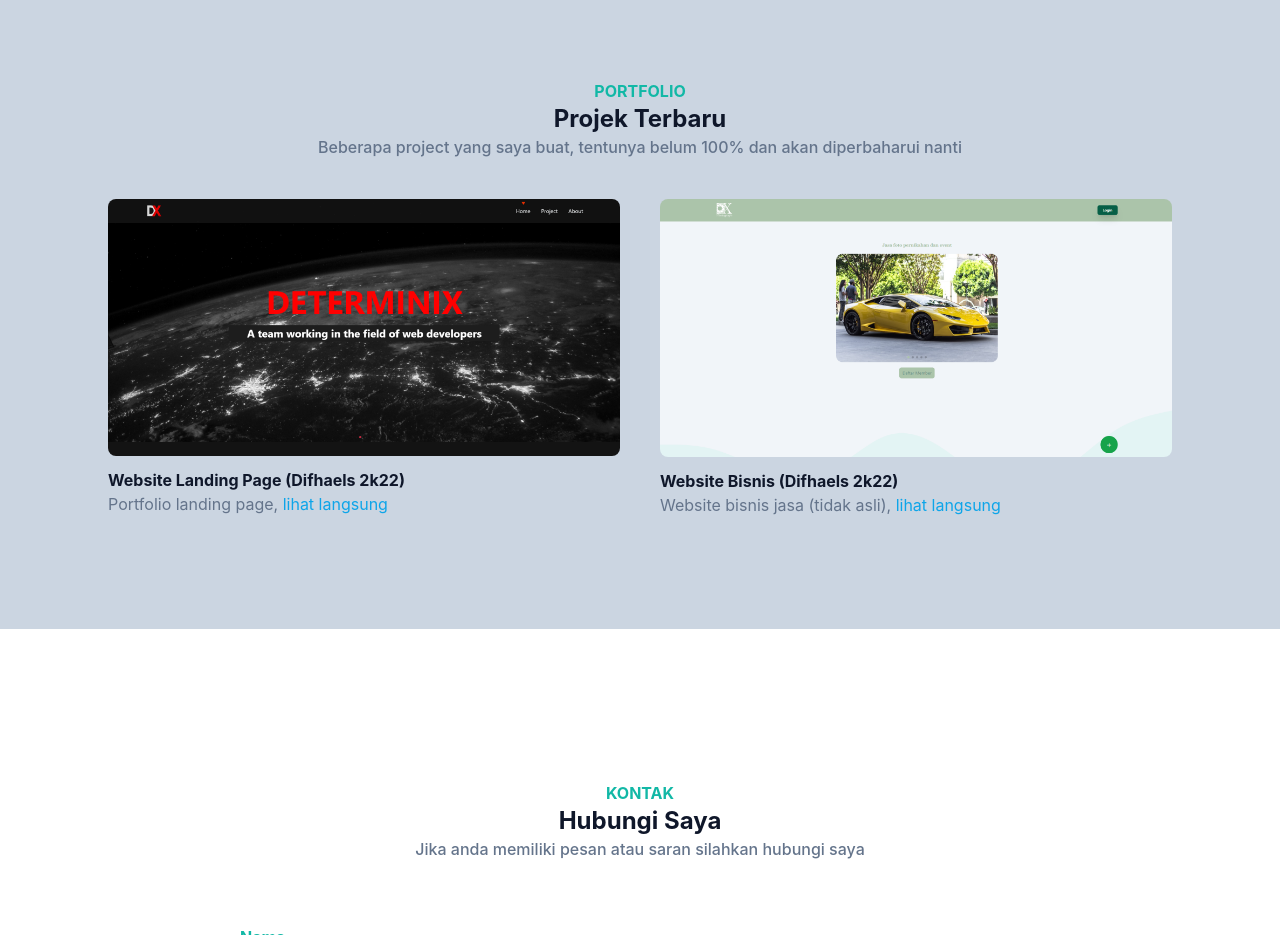
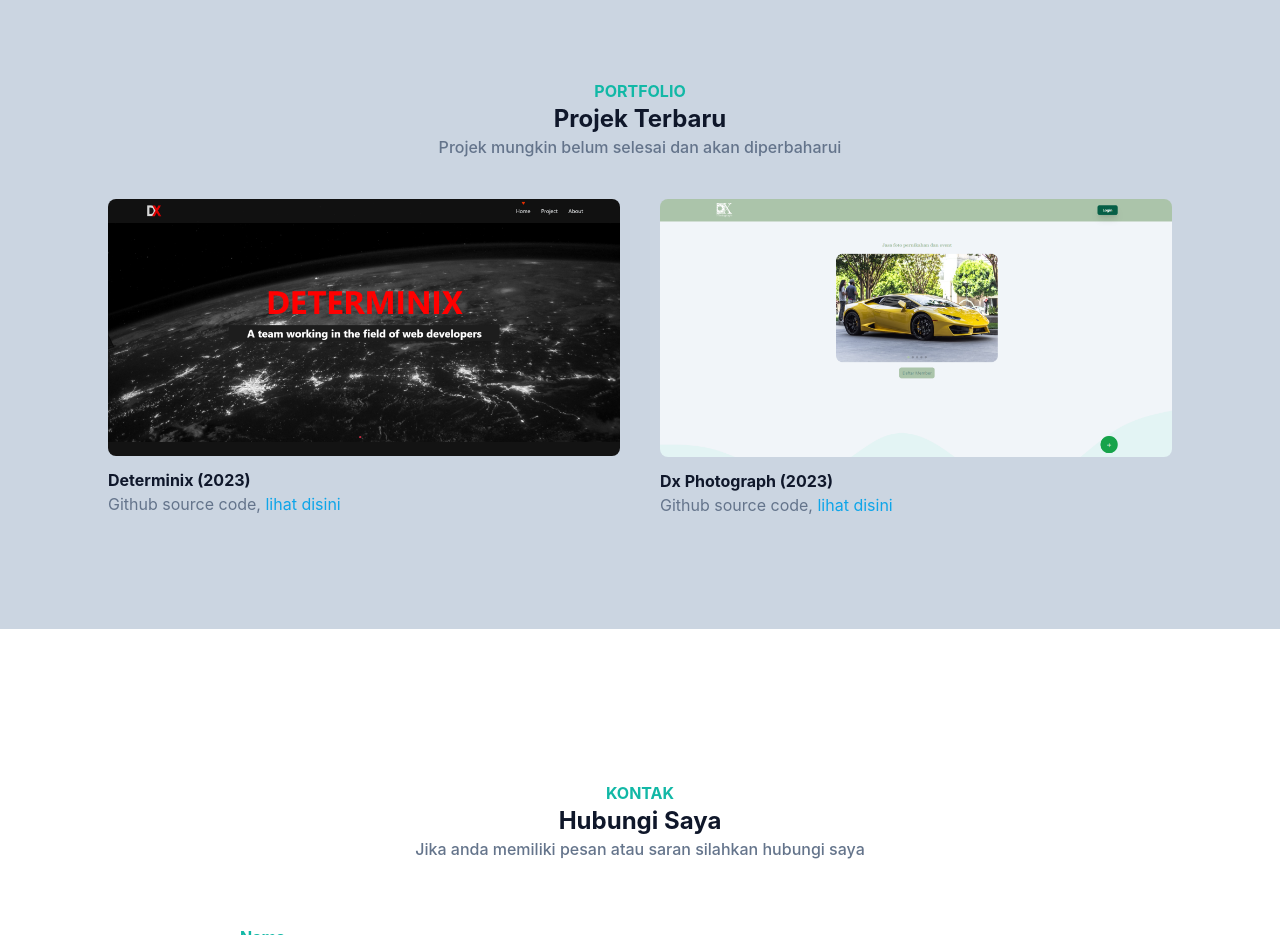
Before and after one commit to difhaels/difhaels.github.io, a website: page index.html in a window 1280 px wide. Shown: the part 1160-2095 px from the top of the page. Drawn offline with nearby package versions, Linux system fonts and the light colour scheme.

Commit message:
ubah kata-kata

```diff
--- a/index.html
+++ b/index.html
@@ -159,7 +159,7 @@
           <div class="px-4 text-center" data-aos="fade-up">
             <h4 class="pt-10 font-bold uppercase text-primary dark:text-[#E9A6A6]">Portfolio</h4>
             <h2 class="text-2xl font-bold text-dark dark:text-white">Projek Terbaru</h2>
-            <p class="text-base font-medium text-slate-500 dark:text-slate-400">Beberapa project yang saya buat, tentunya belum 100% dan akan diperbaharui nanti</p>
+            <p class="text-base font-medium text-slate-500 dark:text-slate-400">Projek mungkin belum selesai dan akan diperbaharui</p>
           </div>
 
           <div class="justify-center lg:flex lg:gap-10">
@@ -167,16 +167,16 @@
               <div data-aos="flip-right" data-aos-easing="ease-out-cubic" data-aos-duration="2000">
                 <img src="img/project/project1.png" alt="project 1" class="rounded-lg" />
               </div>
-              <h1 class="mt-3 text-base font-bold text-dark dark:text-[#E9A6A6]">Website Landing Page (Difhaels 2k22)</h1>
-              <p class="text-base text-slate-500 dark:text-slate-400">Portfolio landing page, <a href="https://difhaels.github.io/p-lapa-1122/" target="_blank" class="text-sky-500">lihat langsung</a></p>
+              <h1 class="mt-3 text-base font-bold text-dark dark:text-[#E9A6A6]">Determinix (2023)</h1>
+              <p class="text-base text-slate-500 dark:text-slate-400">Github source code, <a href="https://difhaels.github.io/p-lapa-1122/" target="_blank" class="text-sky-500">lihat disini</a></p>
             </div>
 
             <div class="mt-7 px-7 lg:mt-10 lg:max-w-lg lg:px-0">
               <div data-aos="flip-left" data-aos-easing="ease-out-cubic" data-aos-duration="2000">
                 <img src="img/project/project2.png" alt="project 2" class="rounded-lg" />
               </div>
-              <h1 class="mt-3 text-base font-bold text-dark dark:text-[#E9A6A6]">Website Bisnis (Difhaels 2k22)</h1>
-              <p class="text-base text-slate-500 dark:text-slate-400">Website bisnis jasa (tidak asli), <a href="https://difhaels.github.io/b-dete-0522/" target="_blank" class="text-sky-500">lihat langsung</a></p>
+              <h1 class="mt-3 text-base font-bold text-dark dark:text-[#E9A6A6]">Dx Photograph (2023)</h1>
+              <p class="text-base text-slate-500 dark:text-slate-400">Github source code, <a href="https://difhaels.github.io/b-dete-0522/" target="_blank" class="text-sky-500">lihat disini</a></p>
             </div>
           </div>
         </div>
```
